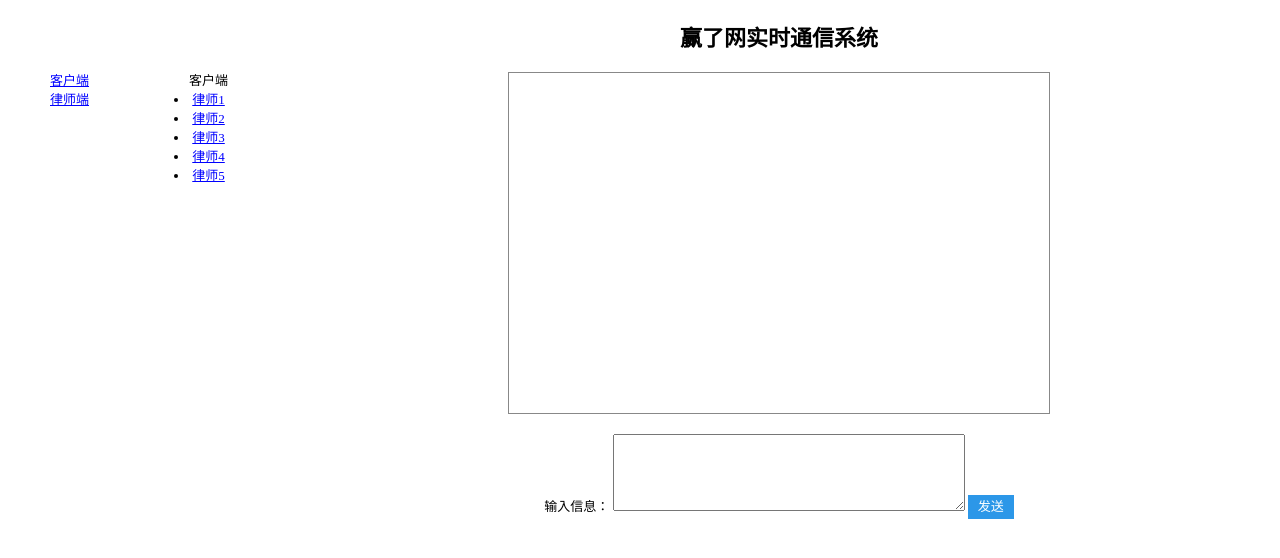
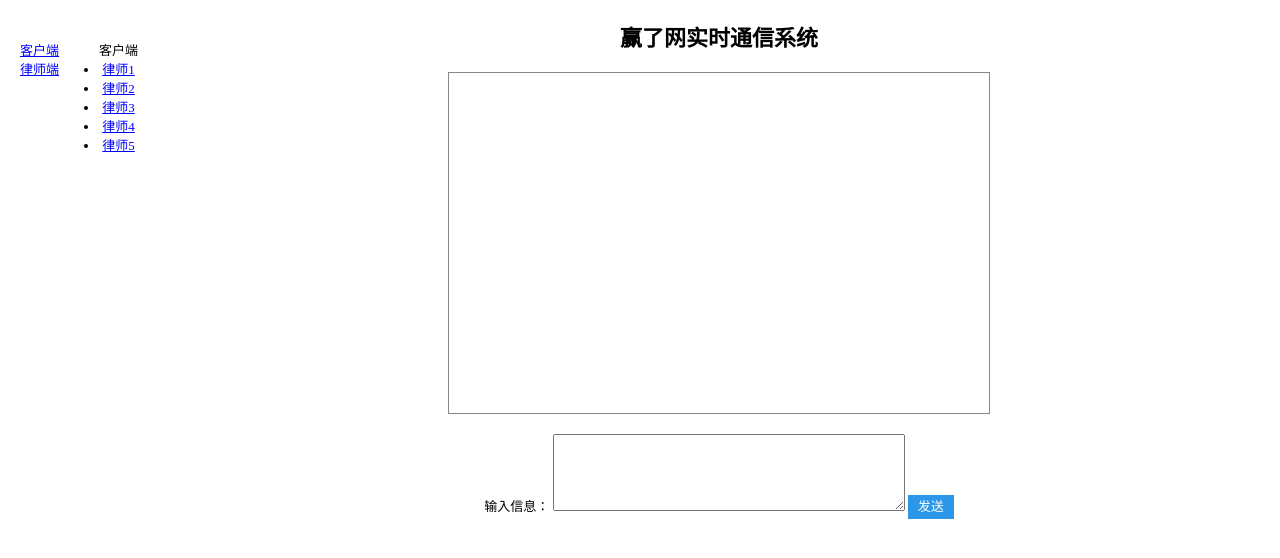
Before and after one commit to BernardZhang/yingle-im-dev, a plain HTML site: page customer.html in a window 1280 px wide. Drawn offline with Linux system fonts and the light colour scheme.

Commit message:
no message

```diff
--- a/css/yingle-im.css
+++ b/css/yingle-im.css
@@ -92,7 +92,7 @@ a {
 }
 
 .side-padding {
-    padding: 50px;
+    padding: 20px;
 }
 
 .main {
--- a/js/yingleImApp.js
+++ b/js/yingleImApp.js
@@ -140,7 +140,7 @@ var yingleImApp = function (pageId, customId, lawyerId) {
                             // 获取聊天历史
                             getLog(function () {
                                 printWall.scrollTop = printWall.scrollHeight;
-                                console.log('您已经加入，可以开始聊天。');
+                                showLog('您已经加入，可以开始对话了。');
                             });
                         });
 
```
